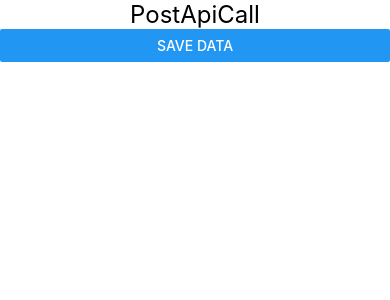
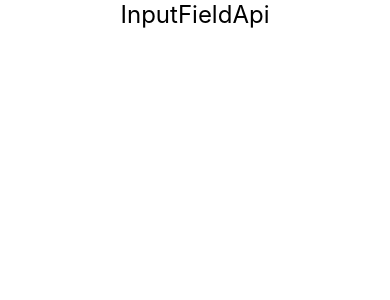
Before and after one commit to keshavchauhan-7/myapp, a React Native app: screen / in a window 390 px wide. Shown: the top 300 px of the page. Built offline with nearby package versions, Linux system fonts and the light colour scheme.

Commit message:
create input api component

```diff
--- a/App.js
+++ b/App.js
@@ -30,6 +30,7 @@ import ListApiCall from './components/ListApiCall'
 import FlatListApiData from './components/FlatListApiData'
 import CallJsonServerApi from './components/CallJsonServerApi'
 import PostApiCall from './components/PostApiCall'
+import InputFieldApi from './components/InputFieldApi'
 
 const App = () => {
 
@@ -93,7 +94,9 @@ const App = () => {
 
       {/* <CallJsonServerApi/> */}
 
-      <PostApiCall/>
+      {/* <PostApiCall/> */}
+
+      <InputFieldApi/>
     </View>
   )
 }
--- /dev/null
+++ b/components/InputFieldApi.js
@@ -0,0 +1,15 @@
+import { StyleSheet, Text, View } from 'react-native'
+import React from 'react'
+
+const InputFieldApi = () => {
+    return (
+        <View>
+            <Text style={{ fontSize: 24, textAlign: 'center' }}>InputFieldApi</Text>
+        </View>
+    )
+}
+
+
+const styles = StyleSheet.create({})
+
+export default InputFieldApi
```
